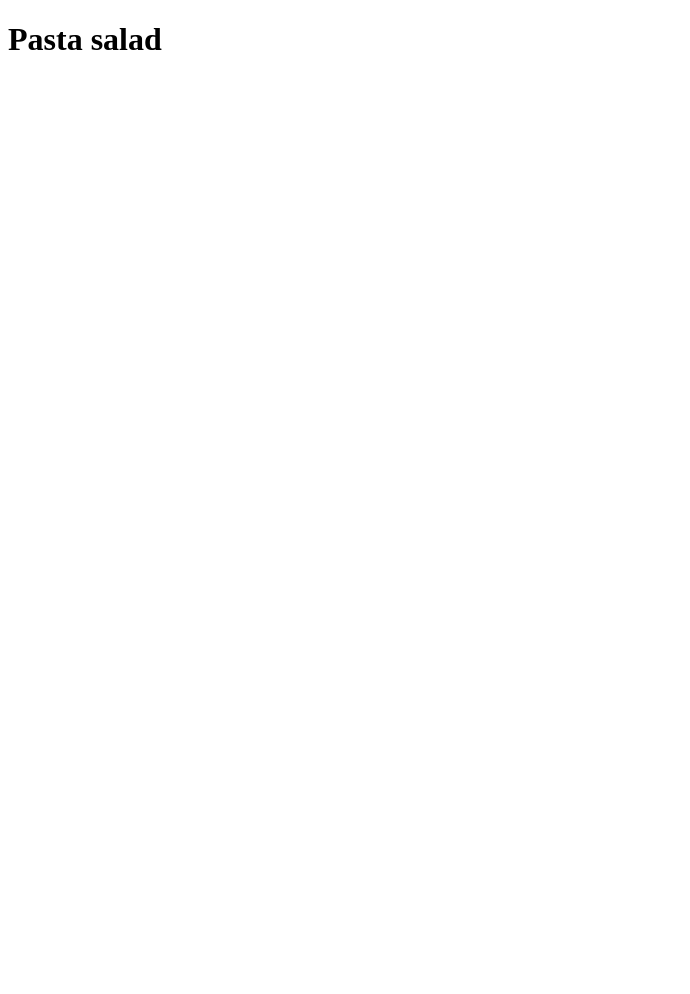
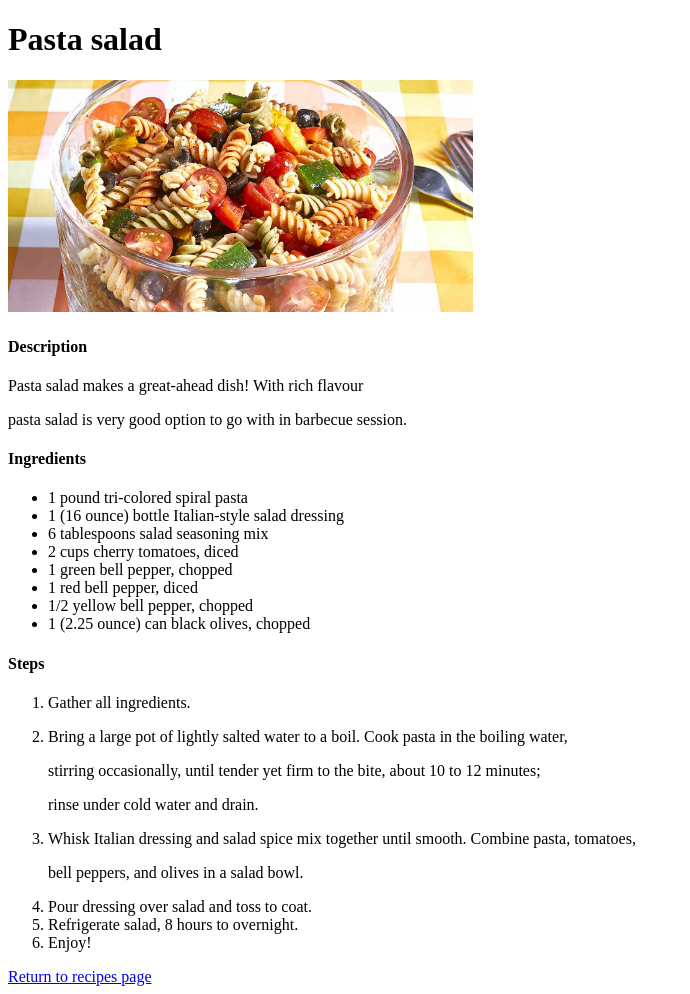
Before and after one commit to Murkis9123/odin-recipes, a plain HTML site: page recipes/pasta-salad.html in a window 1280 px wide. Shown: the whole page, without its empty margins (0-690 px from the left). Before the commit the page ends 800 px from the top, so only its background shows below. Drawn offline with Linux system fonts and the light colour scheme.

Commit message:
add ingredients and steps to pasta-salad.html

```diff
--- a/recipes/pasta-salad.html
+++ b/recipes/pasta-salad.html
@@ -9,6 +9,37 @@
 
     <body>
         <h1> Pasta salad </h1>
+        <img src="../images/pasta-salad.jpg" alt="Pasta salad" width="465">
 
+        <h4> Description </h4>
+        <p> Pasta salad makes a great-ahead dish! With rich flavour</p>
+        <p> pasta salad is very good option to go with in barbecue session. </p>
+
+        <h4> Ingredients </h4>
+        <ul>
+            <li> 1 pound tri-colored spiral pasta </li>
+            <li> 1 (16 ounce) bottle Italian-style salad dressing </li>
+            <li> 6 tablespoons salad seasoning mix </li>
+            <li> 2 cups cherry tomatoes, diced </li>
+            <li> 1 green bell pepper, chopped </li>
+            <li> 1 red bell pepper, diced </li>
+            <li> 1/2 yellow bell pepper, chopped </li>
+            <li> 1 (2.25 ounce) can black olives, chopped </li>
+        </ul>
+
+        <h4> Steps </h4>
+        <ol>
+            <li> Gather all ingredients. </li>
+            <li><p> Bring a large pot of lightly salted water to a boil. Cook pasta in the boiling water, </p>
+                <p> stirring occasionally, until tender yet firm to the bite, about 10 to 12 minutes; </p>
+                <p> rinse under cold water and drain. </p></li>
+            <li><p> Whisk Italian dressing and salad spice mix together until smooth. Combine pasta, tomatoes, </p>
+                <p> bell peppers, and olives in a salad bowl. </p> </li>
+            <li> Pour dressing over salad and toss to coat. </li>
+            <li> Refrigerate salad, 8 hours to overnight. </li>
+            <li> Enjoy! </li>
+        </ol>
+
+        <a href="../index.html"> Return to recipes page </a>
     </body>
 </html>
```
Also changed, not shown: index.html (+1 -1 lines), images/pasta-salad.jpg (added).
